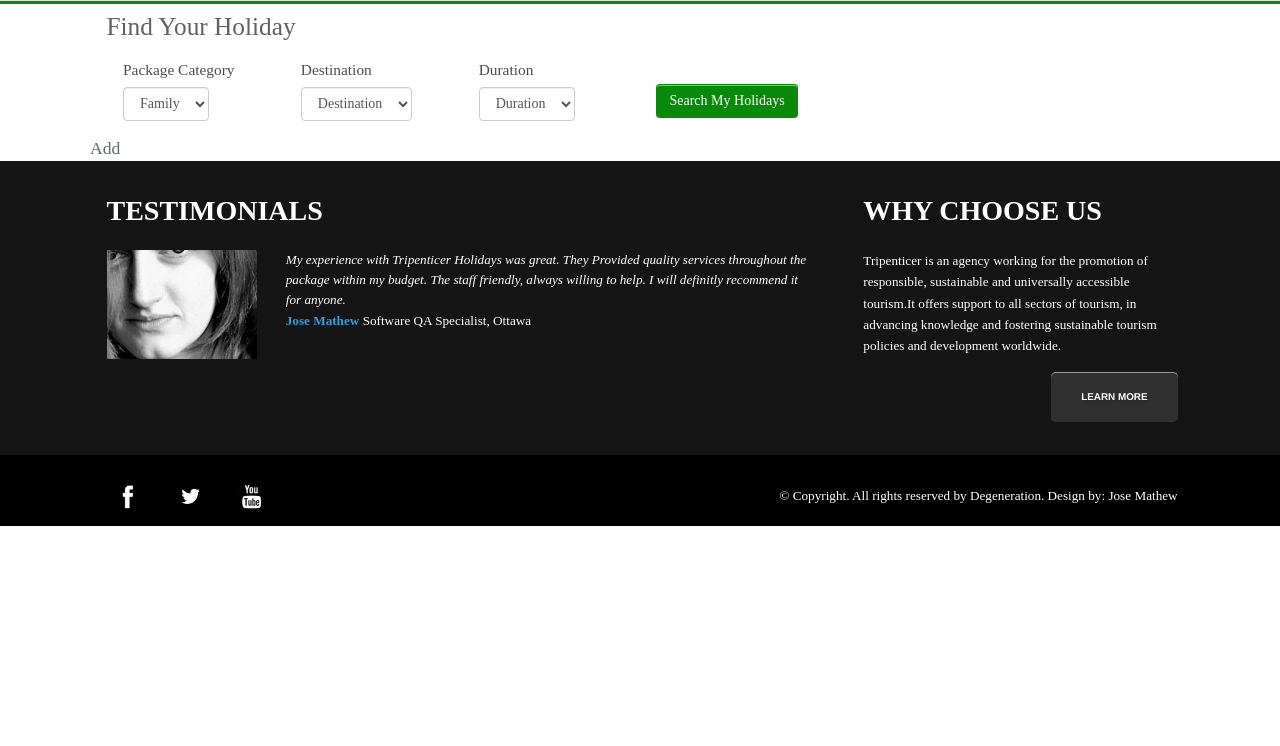
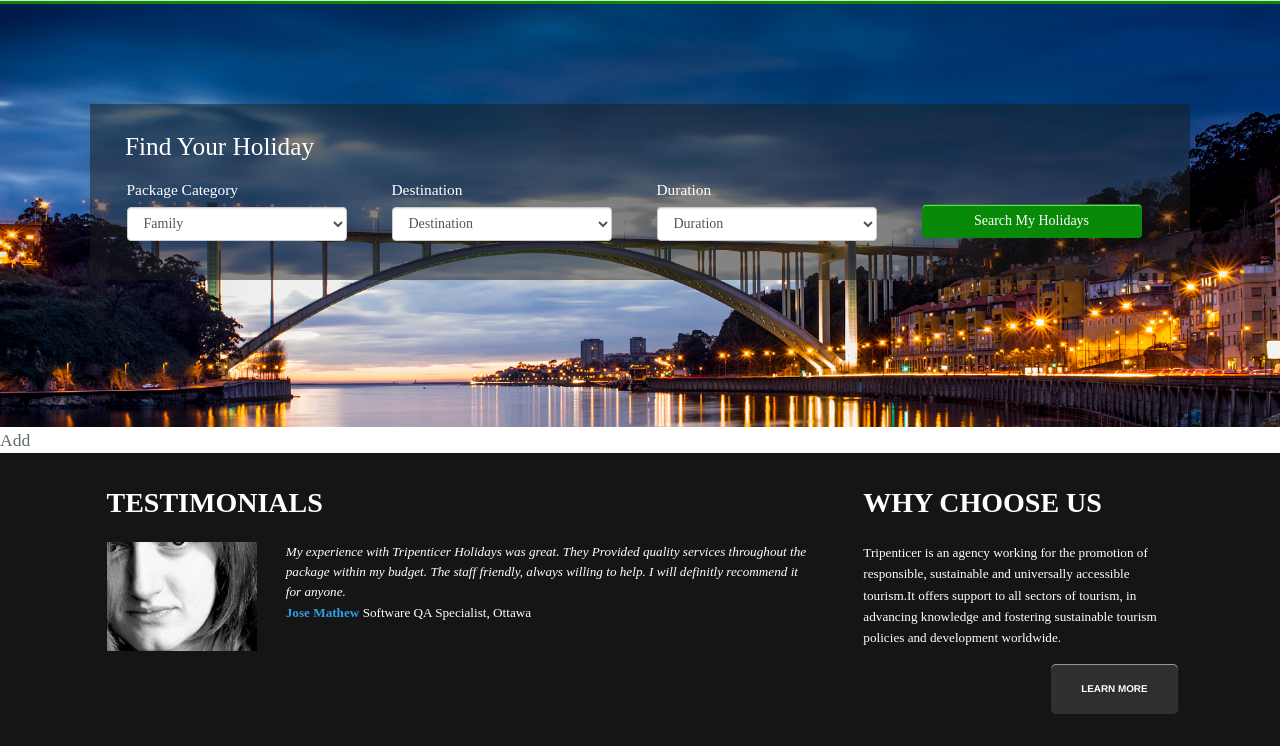
Before and after one commit to JoseMathew95/Tripenticer, a Node server app: page /HolidayPackages in a window 1280 px wide. Shown: the part 86-832 px from the top of the page. Before the commit the page ends 612 px from the top, so only its background shows below. Run offline with Node 20, Linux system fonts and the light colour scheme; data that the repository does not hold is empty; some libraries are stand-ins or nearby versions; some web fonts are replaced.

Commit message:
addedPackageView

```diff
--- a/models/holidayPackages.js
+++ b/models/holidayPackages.js
@@ -13,6 +13,7 @@ var PackageSchema = new Schema({
 	Overview: String,
 	inclusion: String,
 	itinerary: String,
+	price: Number,
 	created: Number
 }, {
 	collection: 'Packages'
--- a/public/stylesheets/stylesheet.css
+++ b/public/stylesheets/stylesheet.css
@@ -182,6 +182,53 @@ a.button.read-more:hover,button:hover, button:focus, .button:hover, .button:focu
     max-width: 62.5em;
     margin: auto;
 }
+
+/**********Package Call to action*/
+.row.package-call-to-action{
+    max-width: 100%;
+    height: 24em;
+    background: url('../images/slide4.jpg');
+    background-position:top center;
+    background-size: cover;
+}
+
+.package-action-box{
+    position: relative;
+    padding: 20px;
+    margin-top: 100px;
+    background: rgba(28,28,28,.5);
+    height: 10em;
+}
+
+.package-action-box label,h4{
+    color: white;
+}
+
+/******Package Main Page ********/
+.package-view-box{
+    position: relative;
+    padding: 10px;
+    border: 2px groove #848484;
+    height: 16em;
+    width: 100%;
+    margin-top: 20px;
+}
+
+.package-view-box p{
+    color: black;
+    font-size: 12pt;
+    font-family:  'Times New Roman', Times, serif;
+}
+
+.package-view-box h4{
+    font-size: 16pt;
+    color:  green;
+    font-family:  'Times New Roman', Times, serif;
+}
+
+
+
+
 
 /**********index page*************/
 
--- a/routes/holidayPackages.js
+++ b/routes/holidayPackages.js
@@ -11,7 +11,7 @@ router.get('/',  function (req, res, next) {
             res.end(err);
         }
         else {
-            res.render('holidayPackages/index', {
+            res.render('HolidayPackages/index', {
                 title: 'Packages',
                 packages: packages,
             });
@@ -20,7 +20,7 @@ router.get('/',  function (req, res, next) {
 });
 
 router.get('/add', function(req,res,next){
-    res.render('holidayPackages/add', { title: 'Add Packages' });
+    res.render('HolidayPackages/add', { title: 'Add Packages' });
 })
 
 router.post('/add', function (req, res, next) {
@@ -32,6 +32,7 @@ router.post('/add', function (req, res, next) {
         Overview: req.body.overview,
         inclusions: req.body.inclusions,
         itinerary: req.body.itinerary,
+        price: req.body.price,
         created: Date.now(),
     }, function (err, User) {
         if (err) {
--- a/views/HolidayPackages/add.ejs
+++ b/views/HolidayPackages/add.ejs
@@ -11,6 +11,10 @@
   <fieldset class="form-group">
     <label for="destination">Destinations</label>
     <input type="text" class="form-control" name="destination"required >
+  </fieldset>
+    <fieldset class="form-group">
+    <label for="price">Price</label>
+    <input type="text" class="form-control" name="price"required >
   </fieldset>
   <fieldset class="form-group">
     <label for="category">Category</label>
--- a/views/HolidayPackages/index.ejs
+++ b/views/HolidayPackages/index.ejs
@@ -1,61 +1,63 @@
 <%- include ../partials/header.ejs %>
-<div class="row content-wrapper">
+<div class="row content-wrapper package-call-to-action">
   <form role="form" class="form-inline">
     <div class="column large-12">
       <div class="row content-wrapper-inner">
-        <h4>Find Your Holiday</h4>
-        <div class="form-group column large-2">
+        <div class="package-action-box">
+          <h4 style="margin-left: 15px">Find Your Holiday</h4>
+          <div class="form-group column large-3">
             <label for="category">Package Category</label>
-          <select class="form-control" id="category">
+            <select class="form-control" id="category" style="width: 220px">
               <option><span class="glyphicon glyphicon-cutlery">Family</span></option>
             </select>
           </div>
-         <div class="form-group column large-2">
+          <div class="form-group column large-3">
             <label for="Destination">Destination</label>
-          <select class="form-control" id="Destination">
+            <select class="form-control" id="Destination" style="width: 220px">
               <option><span class="glyphicon glyphicon-map-marker">Destination</span></option>
             </select>
           </div>
-         <div class="form-group column large-2" style="float:left">
+          <div class="form-group column large-3" style="float:left">
             <label for="Duration">Duration</label>
-          <select class="form-control" id="Duration">
+            <select class="form-control" id="Duration" style="width: 220px">
               <option><span class="glyphicon glyphicon-map-marker">Duration</span></option>
             </select>
           </div>
-        <div class="form-group column large-6" style="float:left; padding-top:27px">
-        <button type="submit" class="btn btn-sucess" style="background:#088A08">Search My Holidays</button>
+          <div class="form-group column large-3" style="float:left; padding-top:27px">
+          <button type="submit" class="btn btn-sucess" style="background:#088A08; width: 220px" >Search My Holidays</button>
+          </div>
+
         </div>
      </div>
     </div>
    </form>
+</div>
 
 
-   <div class="column large-12">
+
+<div class="row content-wrapper">
   <div class="row content-wrapper-inner">
     <% if (packages.length > 0) { %>
-        <div class="panel-body table-responsive">
-            <table class="table table-bordered table-striped table-hover">
-                <tbody>
       <% for (var i = 0; i < packages.length; i++) { %>
-                <tr>
-                    <td>
+      <div class="package-view-box">
+
+        <div class="column large-4" style="padding: 0px">
+
+          <img src="images/thekkady.jpg">
+        </div>
+        <div class="column large-6">
           <h4><%= packages[i].name %></h4>
           <p><%= packages[i].Overview %></p>
-                    </td>
-                    <td>
-                        <p>Destinations:&nbsp<%= packages[i].Destinations %></p>
-                    </td>
-                    <td>
+          <p>Destinations&nbsp:&nbsp<%=packages[i].Destinations %></p>
+        </div>
+        <div class="column large-2">
           <p>Duration:&nbsp<%= packages[i].Duration %> &nbsp Days</p>
           <p>Category:&nbsp<%= packages[i].Category%></p>
-                    </td>
-                </tr><% } %>
-                </tbody>
-            </table>
+          <p>Price:&nbspRs.<%= packages[i].price%></p>
+        </div>
       </div>
       <% } %>
-
-
+    <% } %>
   </div>
 </div>
 
--- a/views/partials/header.ejs
+++ b/views/partials/header.ejs
@@ -73,7 +73,7 @@ Modernizr.load({
         </div>
         <div class="column large-4">
             <img src="/images/phone.jpg">
-            <img src="/images/logIn.jpg" alt="">
+            <img src="/images/login.jpg" alt="">
         </div>
       </div>
     </div>
```
Also changed, not shown: public/images/delhi.jpg (added), public/images/goa.jpg (added), public/images/kerala.jpg (added), public/images/slide4.jpg (added), public/images/thekkady.jpg (added), 1 other file. Lines whose indentation alone changed are shown as unchanged.
